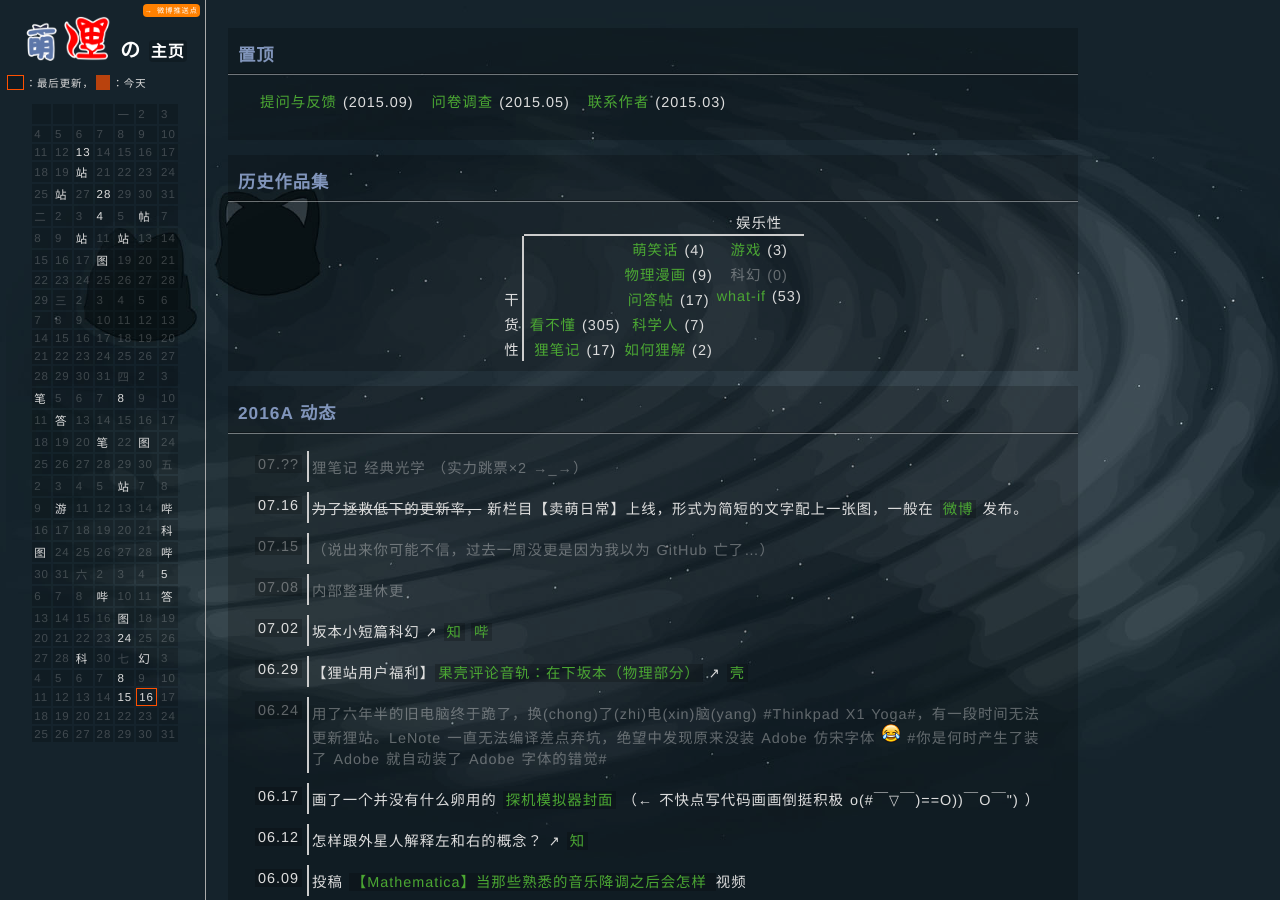
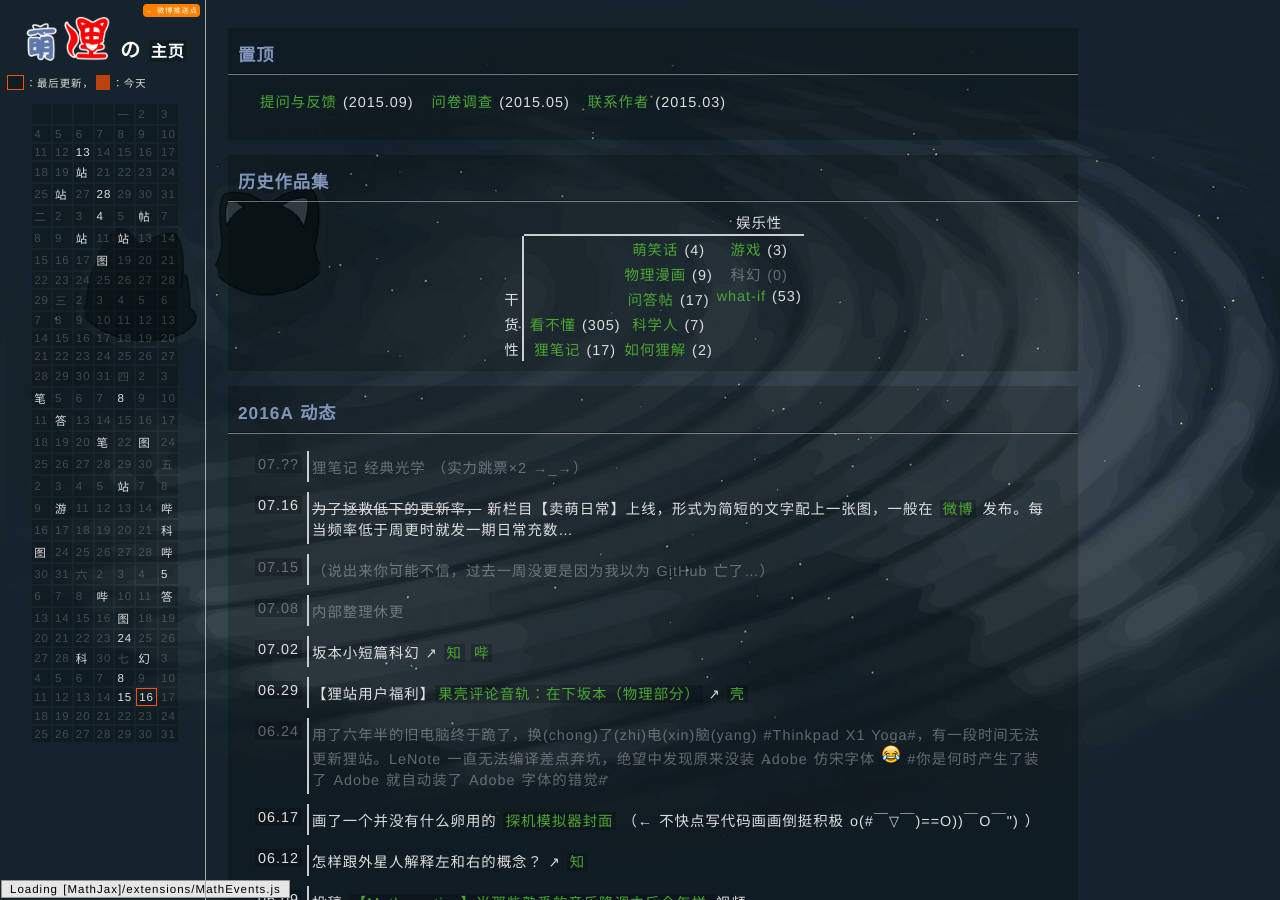
Before and after one commit to LePtC/LePtC.github.io, a Jekyll site: the page built from index.html, in a window 1280 px wide and 900 px high. Built offline with Jekyll 4.4.1, drawn with Linux system fonts in a browser that asks for light colours; Markdown is read by kramdown in place of the engine named in the settings; comment, search, counter and statistics services are not loaded.

Commit message:
update index

```diff
--- a/index.html
+++ b/index.html
@@ -426,7 +426,7 @@
     <td class="left">狸笔记 经典光学 （实力跳票×2 →_→）</td>
   </tr>
   <tr><td><a name="07.16">07.16</a></td>
-    <td class="left"><s>为了拯救低下的更新率，</s> 新栏目【卖萌日常】上线，形式为简短的文字配上一张图，一般在 <a href="http://photo.weibo.com/1045122993/albums/detail/album_id/3624029536823000/#!/mode/1/page/1">微博</a> 发布。</td>
+    <td class="left"><s>为了拯救低下的更新率，</s> 新栏目【卖萌日常】上线，形式为简短的文字配上一张图，一般在 <a href="http://photo.weibo.com/1045122993/albums/detail/album_id/3624029536823000/#!/mode/1/page/1">微博</a> 发布。每当频率低于周更时就发一期日常充数…</td>
   </tr>
   <tr class="com"><td><a name="07.15">07.15</a></td>
     <td class="left">（说出来你可能不信，过去一周没更是因为我以为 GitHub 亡了…）</td>
```
